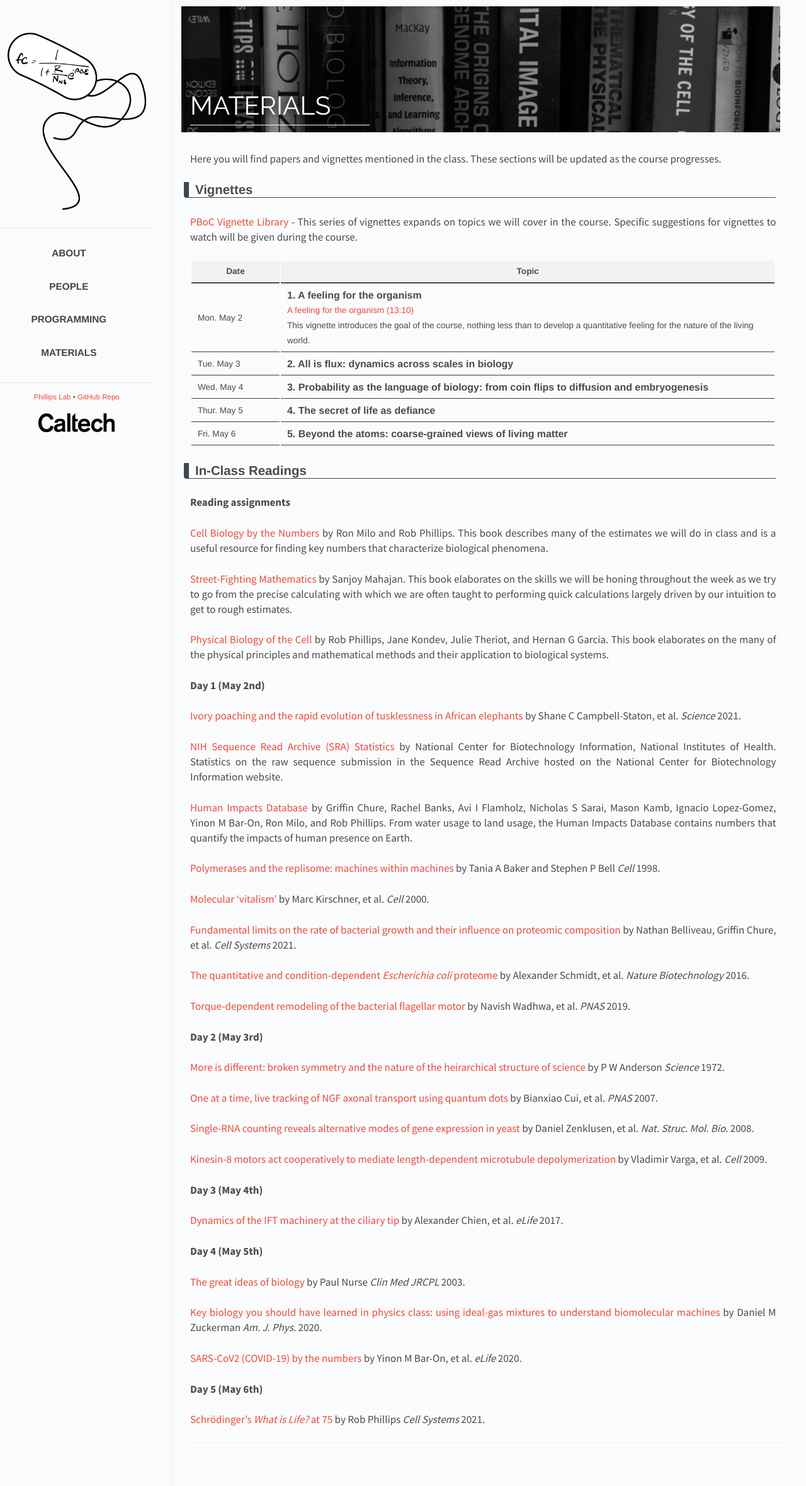
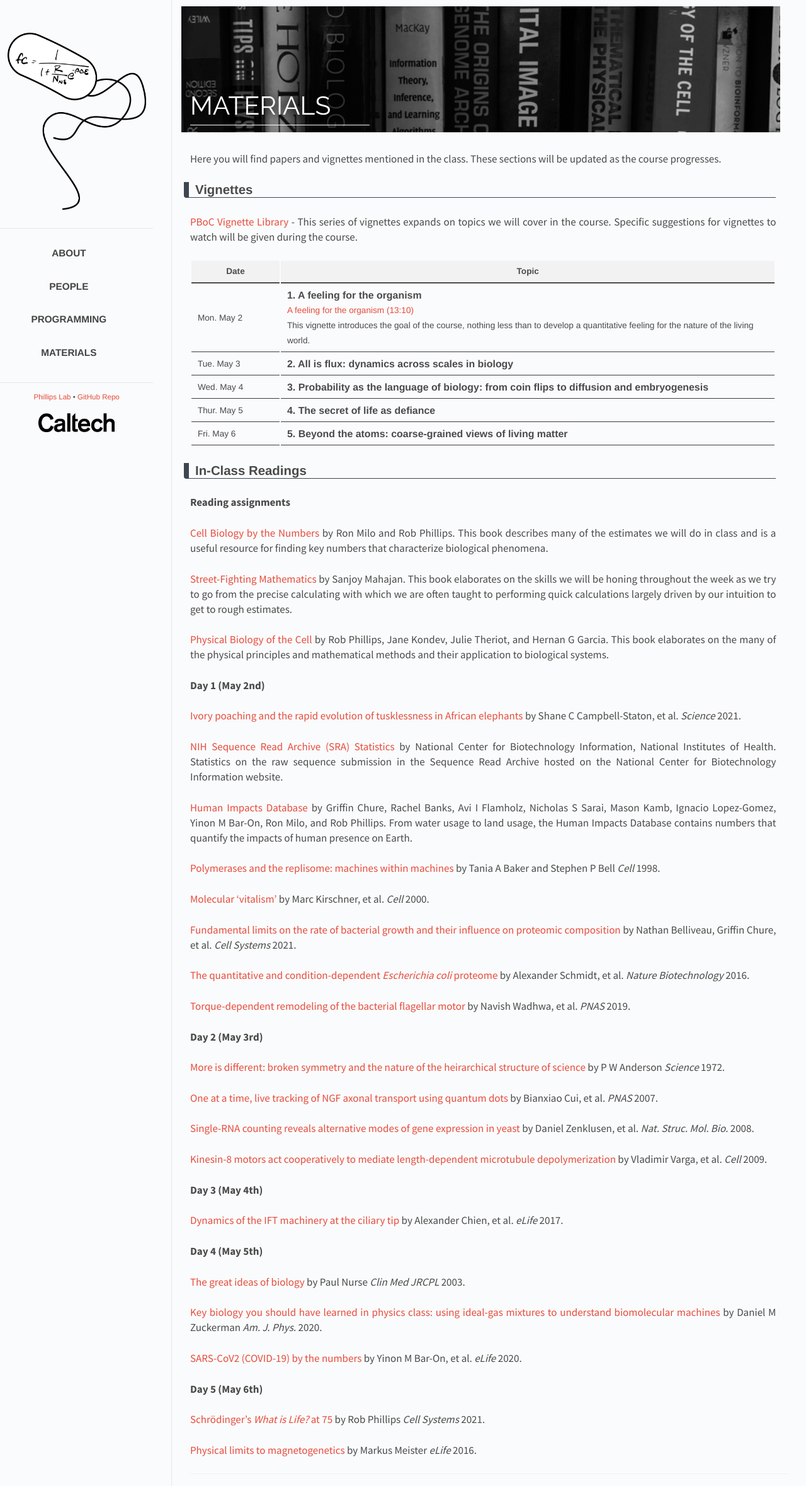
Before and after one commit to RPGroup-PBoC/pboc22_marseille, a Jekyll site: the page built from _posts/2022-01-28-materials.md, in a window 1280 px wide. Shown: the whole page at 63% size. Built offline with Jekyll 4.4.1, drawn with Linux system fonts in a browser that asks for light colours.

Commit message:
Including Meister paper.

```diff
--- a/_data/papers.yaml
+++ b/_data/papers.yaml
@@ -110,20 +110,20 @@
    author: "Yinon M Bar-On, et al."
    journal: "eLife"
    year: "2020"
-   link: "http://rpdata.caltech.edu/publications/Bar-On_2020.pdf"
+   PDF: "http://rpdata.caltech.edu/publications/Bar-On_2020.pdf"
 
  Day 5 (May 6th):
  - title: "Schr&ouml;dinger's *What is Life?* at 75"
    author: "Rob Phillips"
    journal: "Cell Systems"
    year: "2021"
-   link: "http://rpdata.caltech.edu/publications/Phillips2021a.pdf"
+   PDF: "http://rpdata.caltech.edu/publications/Phillips2021a.pdf"
 
-#   - title: "Are theoretical results results?"
-#     author: "Raymond E Goldstein"
-#     journal: "eLife"
-#     year: "2018"
-#     link: "https://elifesciences.org/articles/40018"
+ - title: "Physical limits to magnetogenetics"
+   author: "Markus Meister"
+   journal: "eLife"
+   year: "2016"
+   link: "https://elifesciences.org/articles/17210"
 
 # Day 2 (September 10th):
 #   - title: "The bioenergetic costs of a gene"
```
